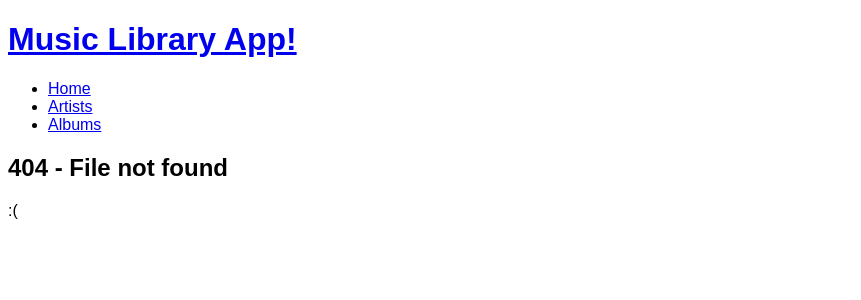
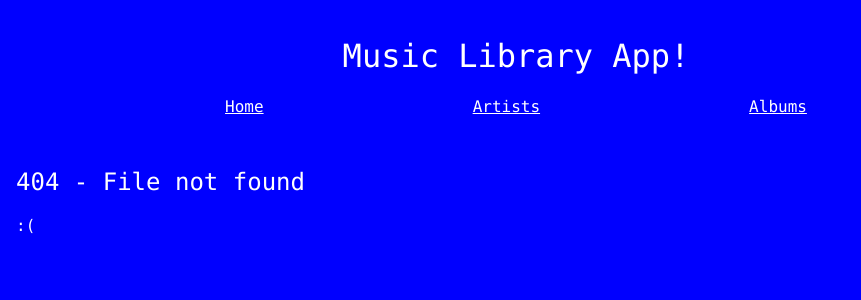
Before and after one commit to jclwilson/makers_unit_4_web_applications_music_library, a Flask app: page /artists in a window 1280 px wide. Shown: the top 300 px of the page, without its empty margins (0-861 px from the left). Run offline with Flask 3, Linux system fonts and the light colour scheme; data that the repository does not hold is empty; some libraries are stand-ins or nearby versions.

Commit message:
Adds nice CSS

```diff
--- a/static/style.css
+++ b/static/style.css
@@ -1,6 +1,37 @@
 body {
     font-family: sans-serif;
+    color: white;
+    background-color: blue;
+    margin: 0;
+    padding: 1em;
+    font-family: "ocr-a", 'consolas', monospace, monospace;
+    max-width: 1000px
 }
+
+a {
+    color:inherit;
+}
+
+h1, h2, h3, h4 {
+    font-weight: normal;
+}
+
+table {
+    width:100%;
+}
+
+table, th, td {
+    border: 2px solid white;
+    padding: 1em;
+    border-collapse: collapse;
+}
+
+table caption {
+    padding: 1em 0;
+    text-align: left;
+}
+
+
 
 #errors {
     background: #EB455F;
@@ -8,3 +39,57 @@ body {
     color: #FEFEFE;
     margin-bottom:1em;
 }
+
+#site-header {
+    display: flex;
+    flex-direction: column;
+    align-items: center;
+    padding-bottom: 2em;
+}
+
+#site-header-title a {
+    text-decoration: none;
+}
+
+#header-nav {
+    width:100%;
+}
+
+#header-menu {
+    display:flex;
+    list-style-type: none;
+    justify-content: space-evenly;
+    margin: 0;
+    padding: 0;
+}
+
+select, input {
+    font-family: monospace, monospace;
+    background: blue;
+    color: white;
+    border: none;
+    display: block;
+    border-bottom: 2px solid white;
+    font-size: 1em;
+    width: 30%;
+    margin-bottom: 1em;
+}
+
+button {
+    background: blue;
+    color: white;
+    border: 2px solid white;
+    font-size: inherit;
+    font-family: inherit;
+    padding: 0.5em;
+}
+
+button:hover {
+    background: white;
+    color:blue;
+    cursor: pointer;
+}
+
+::placeholder {
+        color: rgba(255, 255, 255, 0.6);
+}
```
